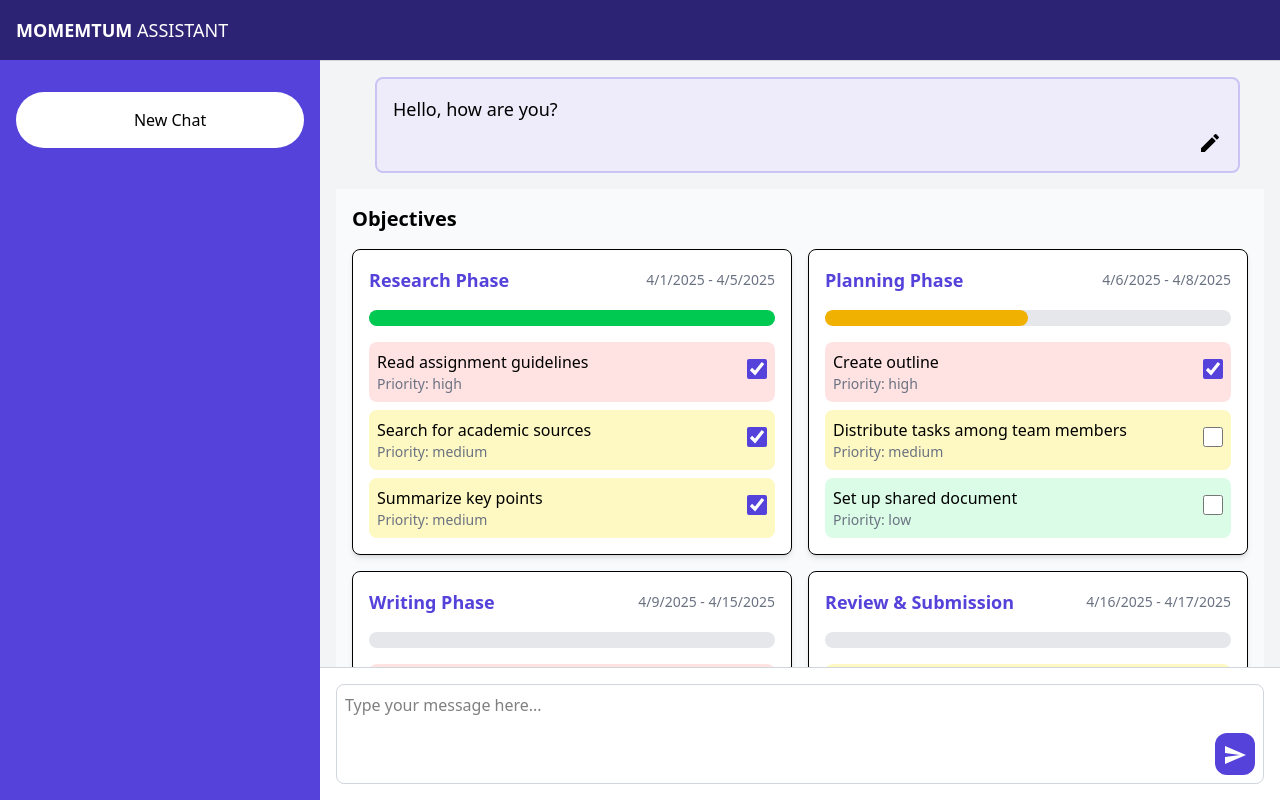
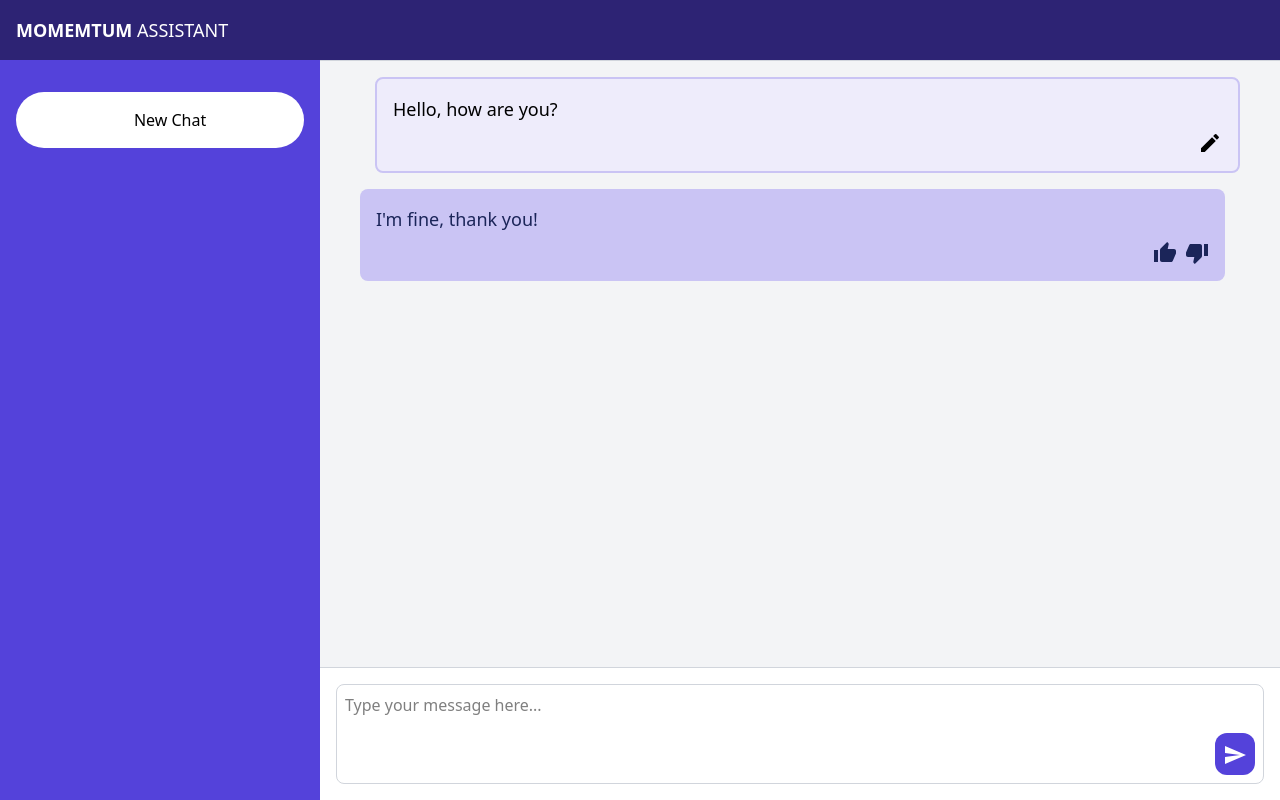
Before and after one commit to JayC-SF/SOEN357-Project, a React (Vite) app in the folder frontend/: page / in a window 1280 px wide. Built offline with nearby package versions, Linux system fonts and the light colour scheme; some icons are missing.

Commit message:
Revert TaskBreakDowns

```diff
--- a/frontend/src/components/chat/ChatTaskBreakdown/ChatTaskBreakdown.tsx
+++ /dev/null
@@ -1,71 +0,0 @@
-import { BackendResponse } from '../../../interfaces/BackendResponse';
-
-export default function ChatTaskBreakdown({ phases }: { phases: BackendResponse }) {
-  return (
-    <div className="p-4 bg-gray-50">
-      <h2 className="text-xl font-bold mb-4">Objectives</h2>
-      <div className="grid grid-cols-2 gap-4">
-        {phases.map((phase, index) => (
-          <div key={index} className="rounded-lg border bg-white shadow-md p-4">
-            <div className="flex items-center justify-between mb-4">
-              <h3 className="text-lg font-bold text-primary-normal">{phase.title}</h3>
-              <div className="text-sm text-gray-500">
-                {new Date(phase.startDate).toLocaleDateString()} -{' '}
-                {new Date(phase.deadline).toLocaleDateString()}
-              </div>
-            </div>
-
-            <div className="w-full bg-gray-200 rounded-full h-4 mb-4">
-              <div
-                className={`h-4 rounded-full ${
-                  phase.status === 'completed'
-                    ? 'bg-green-500'
-                    : phase.status === 'in-progress'
-                      ? 'bg-yellow-500'
-                      : 'bg-red-500'
-                }`}
-                style={{
-                  width:
-                    phase.status === 'completed'
-                      ? '100%'
-                      : phase.status === 'in-progress'
-                        ? '50%'
-                        : '0%',
-                }}
-              ></div>
-            </div>
-
-            <div className="space-y-2">
-              {phase.tasks.map((task, taskIndex) => {
-                const taskPriority =
-                  task.priority === 'low'
-                    ? 'bg-green-100'
-                    : task.priority === 'medium'
-                      ? 'bg-yellow-100'
-                      : 'bg-red-100';
-                return (
-                  <div
-                    key={taskIndex}
-                    className={`flex items-center justify-between p-2 ${taskPriority} rounded-lg`}
-                  >
-                    <div>
-                      <p className="font-medium">{task.description}</p>
-                      <p className="text-sm text-gray-500">Priority: {task.priority}</p>
-                    </div>
-                    <div>
-                      <input
-                        type="checkbox"
-                        className="w-5 h-5 accent-primary-normal"
-                        defaultChecked={task.status === 'completed'}
-                      />
-                    </div>
-                  </div>
-                );
-              })}
-            </div>
-          </div>
-        ))}
-      </div>
-    </div>
-  );
-}
--- a/frontend/src/interfaces/BackendResponse.tsx
+++ /dev/null
@@ -1,16 +0,0 @@
-export interface Task {
-  description: string;
-  status: 'in-progress' | 'completed' | 'not-started';
-  priority: 'low' | 'medium' | 'high';
-}
-
-export interface Phase {
-  title: string;
-  description: string;
-  startDate: string;
-  deadline: string;
-  status: 'in-progress' | 'completed' | 'not-started';
-  tasks: Task[];
-}
-
-export type BackendResponse = Phase[];
--- a/frontend/src/pages/ChatPage.tsx
+++ b/frontend/src/pages/ChatPage.tsx
@@ -3,129 +3,30 @@ import ChatBubble from '../components/chat/ChatBubble';
 import ChatInput from '../components/chat/ChatInput';
 import ChatSideBar from '../components/chat/ChatSideBar';
 import ChatHeader from '../components/chat/ChatHeader';
-import { BackendResponse } from '../interfaces/BackendResponse';
-import ChatTaskBreakdown from '../components/chat/ChatTaskBreakdown/ChatTaskBreakdown';
-import { useState, useEffect } from 'react';
 export default function ChatPage() {
-  const [response, setResponse] = useState<BackendResponse>([]);
-  useEffect(() => {
-    setResponse([
-      {
-        title: 'Research Phase',
-        description: 'Gather information and requirements for the assignment.',
-        startDate: '2025-04-01T00:00:00Z',
-        deadline: '2025-04-05T00:00:00Z',
-        status: 'completed',
-        tasks: [
-          {
-            description: 'Read assignment guidelines',
-            status: 'completed',
-            priority: 'high',
-          },
-          {
-            description: 'Search for academic sources',
-            status: 'completed',
-            priority: 'medium',
-          },
-          {
-            description: 'Summarize key points',
-            status: 'completed',
-            priority: 'medium',
-          },
-        ],
-      },
-      {
-        title: 'Planning Phase',
-        description: 'Outline the structure and plan individual sections.',
-        startDate: '2025-04-06T00:00:00Z',
-        deadline: '2025-04-08T00:00:00Z',
-        status: 'in-progress',
-        tasks: [
-          {
-            description: 'Create outline',
-            status: 'completed',
-            priority: 'high',
-          },
-          {
-            description: 'Distribute tasks among team members',
-            status: 'in-progress',
-            priority: 'medium',
-          },
-          {
-            description: 'Set up shared document',
-            status: 'not-started',
-            priority: 'low',
-          },
-        ],
-      },
-      {
-        title: 'Writing Phase',
-        description: 'Write the first draft of the assignment.',
-        startDate: '2025-04-09T00:00:00Z',
-        deadline: '2025-04-15T00:00:00Z',
-        status: 'not-started',
-        tasks: [
-          {
-            description: 'Write introduction',
-            status: 'not-started',
-            priority: 'high',
-          },
-          {
-            description: 'Write body paragraphs',
-            status: 'not-started',
-            priority: 'high',
-          },
-          {
-            description: 'Write conclusion',
-            status: 'not-started',
-            priority: 'medium',
-          },
-        ],
-      },
-      {
-        title: 'Review & Submission',
-        description: 'Proofread and submit the assignment.',
-        startDate: '2025-04-16T00:00:00Z',
-        deadline: '2025-04-17T00:00:00Z',
-        status: 'not-started',
-        tasks: [
-          {
-            description: 'Proofread for grammar',
-            status: 'not-started',
-            priority: 'medium',
-          },
-          {
-            description: 'Check formatting and citations',
-            status: 'not-started',
-            priority: 'low',
-          },
-          {
-            description: 'Submit via course portal',
-            status: 'not-started',
-            priority: 'high',
-          },
-        ],
-      },
-    ]);
-  }, []);
-
   return (
     <div className="h-screen flex flex-col overflow-y-hidden">
+      {/* Header */}
       <div className="flex-shrink-0">
         <ChatHeader />
       </div>
 
+      {/* Main Content */}
       <div className="flex flex-row flex-grow min-h-0">
+        {/* Sidebar */}
         <div className="w-1/4 bg-primary-normal">
           <ChatSideBar />
         </div>
 
+        {/* Chat Area */}
         <div className="flex flex-col w-3/4">
+          {/* Chat Bubbles */}
           <div className="flex-grow p-4 bg-gray-100 border-t border-gray-300 overflow-y-auto">
             <ChatBubble content="Hello, how are you?" isUser={true} />
-            <ChatTaskBreakdown phases={response} />
+            <ChatBubble content="I'm fine, thank you!" isUser={false} />
           </div>
 
+          {/* Chat Input */}
           <div className="p-2 bg-white border-t border-gray-300 flex-shrink-0">
             <ChatInput />
           </div>
```
